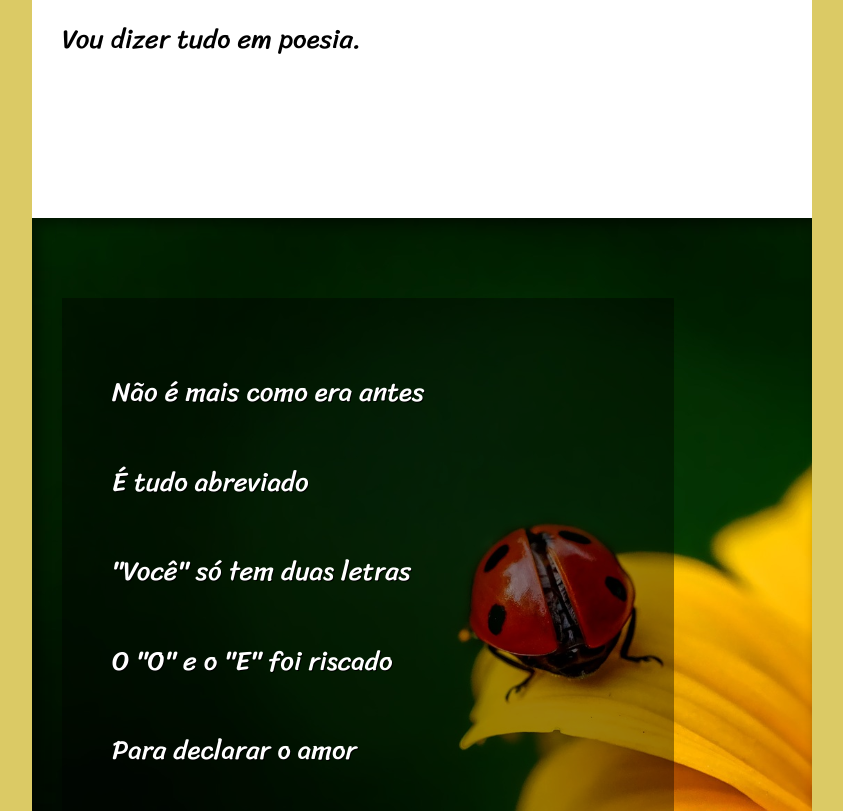
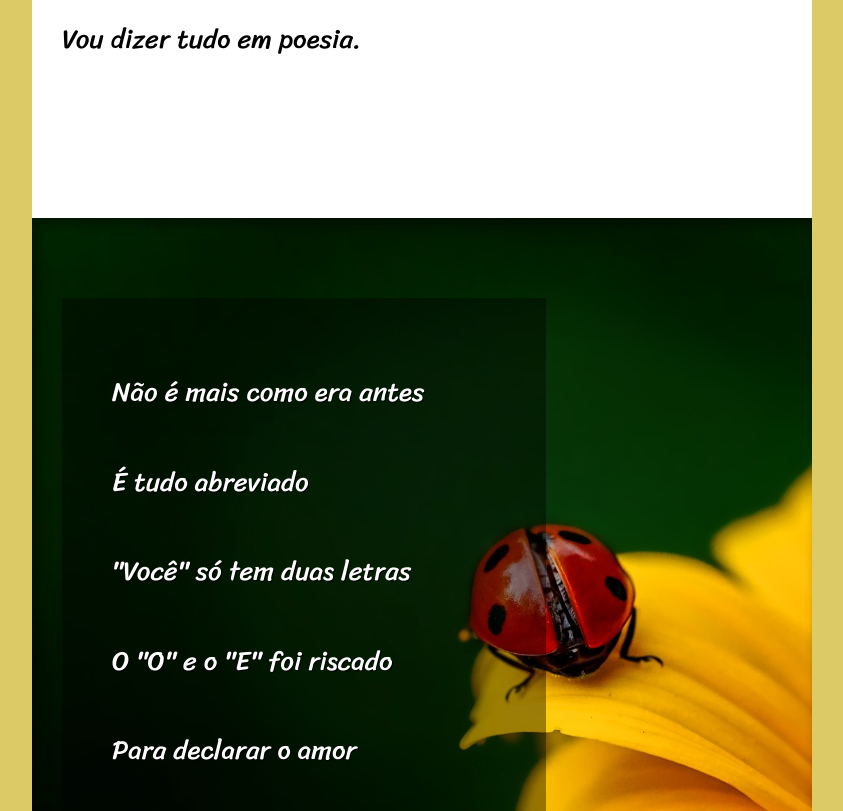
Before and after one commit to osvaldoferreira/projeto-cordel, a plain HTML site: page index.html in a window 1280 px wide. Shown: the part 830-1641 px from the top of the page, without its empty margins (218-1061 px from the left). Drawn offline with Linux system fonts and the light colour scheme.

Commit message:
Update mediaquery.css

```diff
--- a/estilo/mediaquery.css
+++ b/estilo/mediaquery.css
@@ -48,7 +48,7 @@
     }
 
     section.imagem > p {
-        width: 40vw;
+        width: 30vw;
         padding: 50px;
     }
 
```
